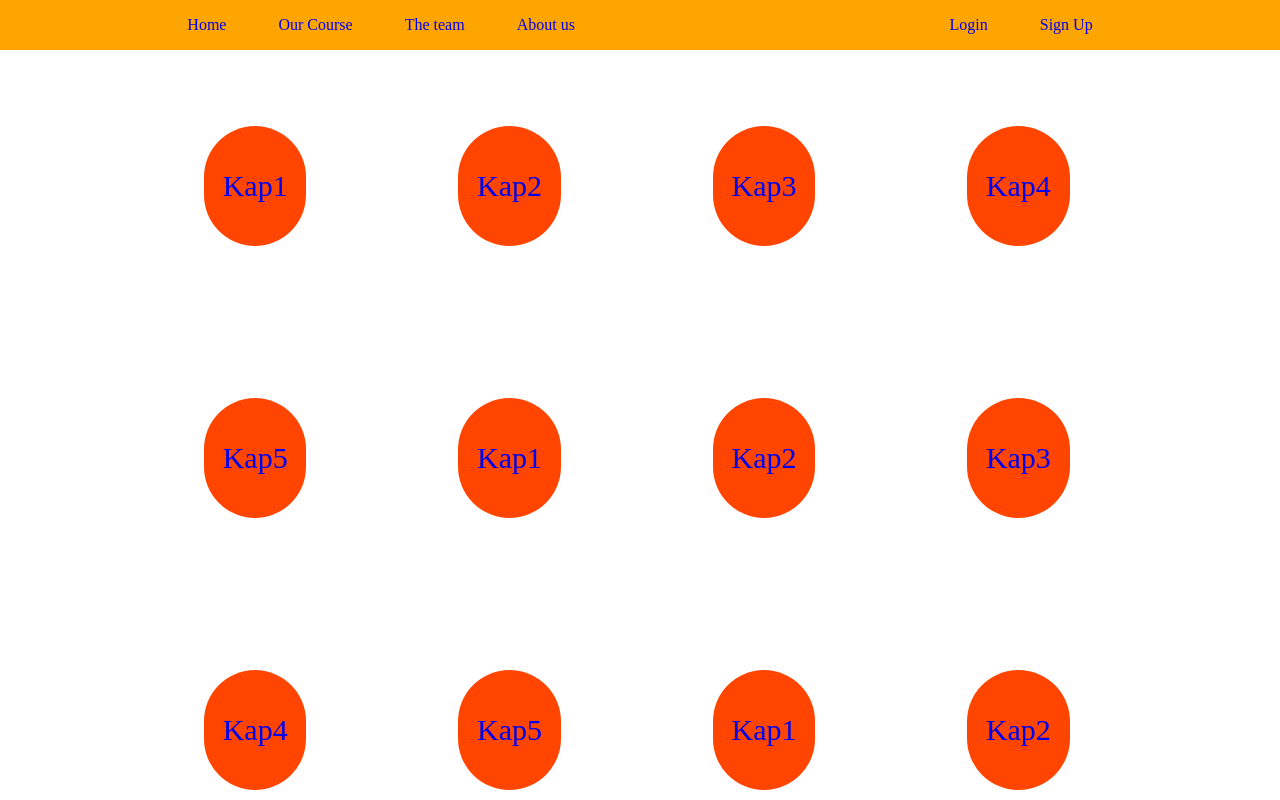
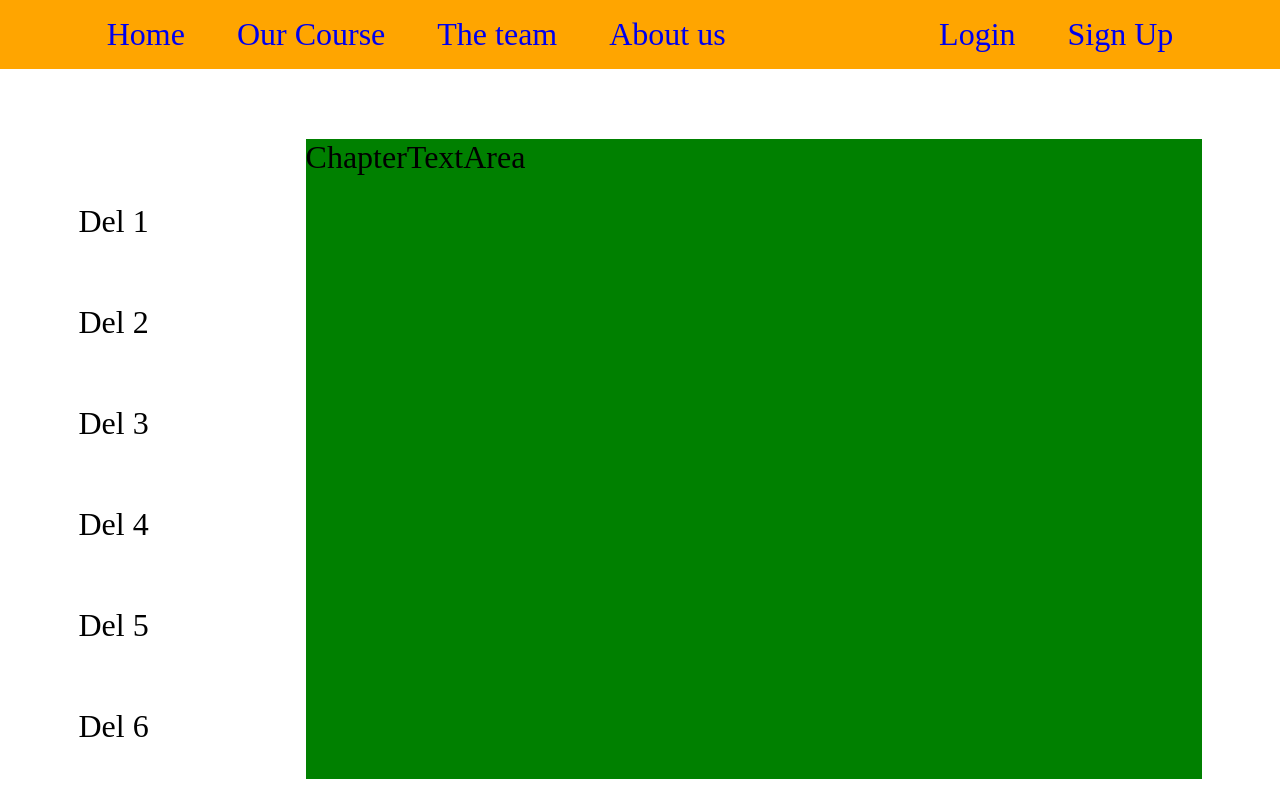
Before and after one commit to Vambyte/jonatanmanfredmiltonspecial, a React (Create React App) app in the folder client/: page / in a window 1280 px wide. Shown: the top 800 px of the page. Built offline with nearby package versions, Linux system fonts and the light colour scheme.

Commit message:
hejsan svejsan

```diff
--- /dev/null
+++ b/client/src/ComponentStyle/ChapterTextArea.css
@@ -0,0 +1,5 @@
+.ChapterTextArea{
+    width: 70%;
+    height: 80vh;
+    background-color: green ;
+}
--- a/client/src/ComponentStyle/Content.css
+++ b/client/src/ComponentStyle/Content.css
@@ -1,12 +1,27 @@
-.Content-Parent-Container{
+.Content-Container{
     display: flex;
-    justify-content: center;
-
+    justify-content: space-around;
 }
 
-.Content-Container{
-    width: 80%;
-    display: flex;
-    flex-wrap: wrap;
+.Content-Container>.Chapter-Container>ul{
+    margin-top: 2em;
+    list-style: none;
+}
 
+.Content-Container>.Chapter-Container>ul>li{
+    margin-bottom: 2em;
+    text-align: center;
 }
+
+.Content-Container>.Chapter-Container>ul>li>a{
+    position: relative;
+}
+
+.Content-Container>.Chapter-Container>ul>li>a:active::after{
+    content: '';
+
+    background-color: gray;
+    position: absolute;
+    width: 0.2em;
+    height: 1em;
+}
--- a/client/src/ComponentStyle/chapterCircle.css
+++ /dev/null
@@ -1,18 +0,0 @@
-.ChapterCircle{
-
-    flex: 0 0 10%;
-    display: flex;
-    justify-content: center;
-    align-items: center;
-    height: 120px;
-    width: 120px;
-    margin: 76px;
-    border-radius: 100vh;
-    background-color: orangered;
-}
-
-.ChapterCircle>a{
-    text-decoration: none;
-
-    font-size: 30px;
-}
--- a/client/src/ComponentStyle/header.css
+++ b/client/src/ComponentStyle/header.css
@@ -2,11 +2,13 @@
     margin: 0;
     padding: 0;
     box-sizing: border-box;
+    font-size: 32px;
 }
 
 nav{
     padding: 2vh 0;
     background-color: orange;
+    margin-bottom: 70px;
 }
 
 nav>ul{
--- a/client/src/Components/ChapterCircle.js
+++ /dev/null
@@ -1,12 +0,0 @@
-import '../ComponentStyle/chapterCircle.css'
-
-function ChapterCircle({index}) {
-    console.log(index)
-    return (
-        <div className="ChapterCircle">
-            <a href="#" >{index}</a>
-        </div>
-    );
-  }
-
-export default ChapterCircle;
--- /dev/null
+++ b/client/src/Components/ChapterTextArea.js
@@ -0,0 +1,8 @@
+import React from 'react'
+import '../ComponentStyle/ChapterTextArea.css'
+
+export default function ChapterTextArea() {
+  return (
+    <div className="ChapterTextArea">ChapterTextArea</div>
+  )
+}
--- a/client/src/Components/Content.js
+++ b/client/src/Components/Content.js
@@ -1,21 +1,28 @@
 import React from 'react';
-import ChapterCircle from './ChapterCircle.js'
 import '../ComponentStyle/Content.css'
+import ChapterTextArea from './ChapterTextArea'
 
 
 function Content({text}) {
 
-    const chapters = ['Kap1', 'Kap2', 'Kap3', 'Kap4', 'Kap5', 'Kap1', 'Kap2', 'Kap3', 'Kap4', 'Kap5', 'Kap1', 'Kap2', 'Kap3', 'Kap4', 'Kap5', 'Kap1', 'Kap2', 'Kap3', 'Kap4', 'Kap5', 'Kap1', 'Kap2', 'Kap3', 'Kap4', 'Kap5']
+    const chapters = ['Del 1', 'Del 2', 'Del 3', 'Del 4', 'Del 5', 'Del 6', 'Test']
 
     return (
 
-        <div className='Content-Parent-Container'>
+        <>
             <div className='Content-Container'>
-                {chapters.map((index)=>{
-                    return <ChapterCircle index={index} key={index}/>
-                })}
+                <div className="Chapter-Container">
+                    <ul>
+                        {chapters.map((chapter)=>{
+                            return (
+                                <li><a>{chapter}</a></li>)
+                        })}
+                    </ul>
+                </div>
+
+                <ChapterTextArea />
             </div>
-        </div>
+        </>
     );
   }
 
```
